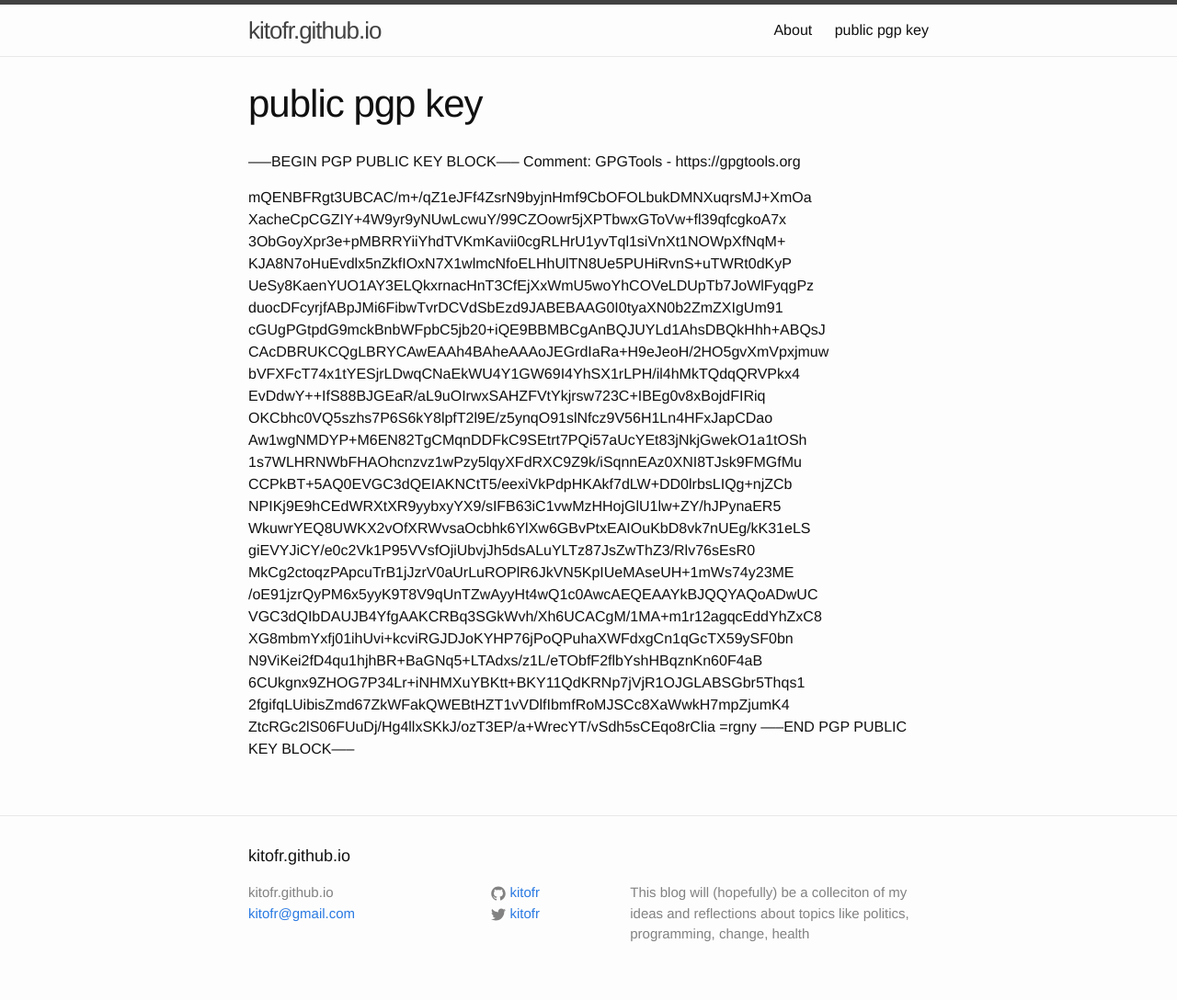
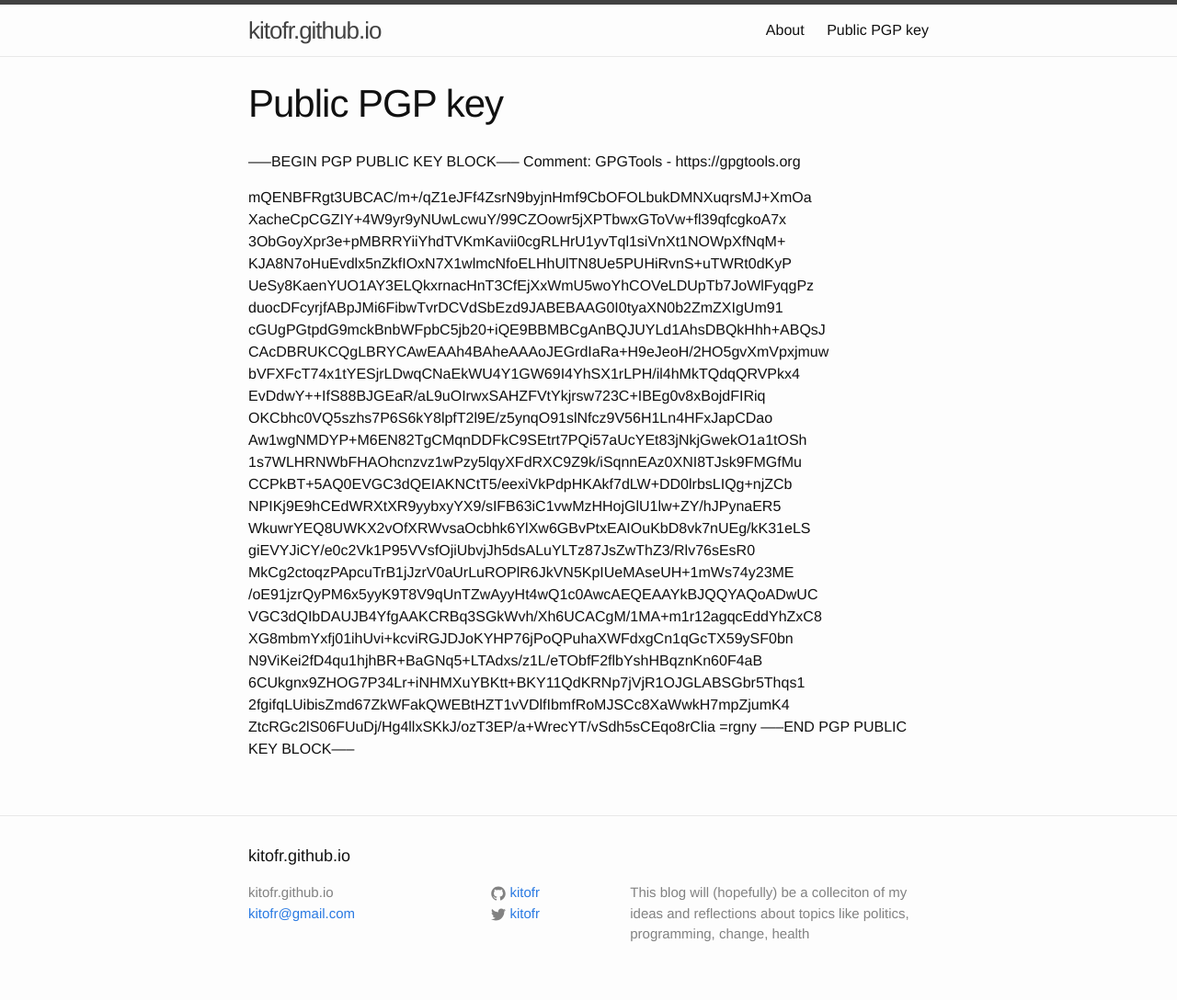
Before and after one commit to kitofr/kitofr.github.io, a Jekyll site: the page built from pgp.md, in a window 1280 px wide. Shown: the whole page at 92% size. Built offline with Jekyll 4.4.1, drawn with Linux system fonts in a browser that asks for light colours.

Commit message:
Update name

```diff
--- a/pgp.md
+++ b/pgp.md
@@ -1,6 +1,6 @@
 ---
 layout: page
-title: public pgp key
+title: Public PGP key
 permalink: /public-key/
 ---
 
```
